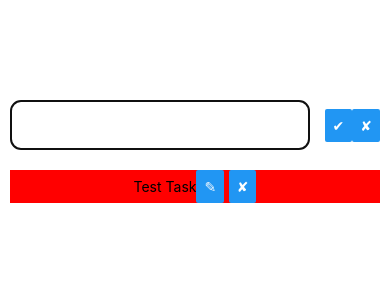
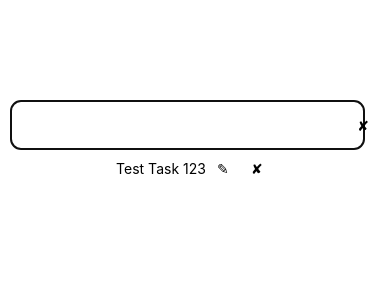
Before and after one commit to Lecsar/react_native_todo, a React Native app: screen / in a window 390 px wide. Shown: the top 300 px of the page. Built offline with nearby package versions, Linux system fonts and the light colour scheme.

Commit message:
next patch

```diff
--- a/components/AddInput.js
+++ b/components/AddInput.js
@@ -8,24 +8,30 @@ export class AddInput extends React.Component {
     super(props);
 
     this.state = {
-      text: props.text || ''
+      text: props.text || '',
     };
   }
 
-  changeValue = ({ nativeEvent: { text } }) => this.setState({ text });
+  clearInput() {
+    this.setState({ text: '' });
+  }
+
+  changeValue = ({ nativeEvent: { text } }) => {
+    this.setState({ text });
+  };
 
   onAcceptInput = () => {
-    this.props.onAccept();
+    this.props.onAccept(this.state.text);
     this.onEndEditing();
   };
 
   onCloseInput = () => {
     this.props.onClose();
-    this.setState({ text: '' });
+    this.clearInput();
   };
 
   onEndEditing = () => {
-    const {onEndEditingInputWithText, onEndEditingEmptyInput} = this.props;
+    const { onEndEditingInputWithText, onEndEditingEmptyInput } = this.props;
     const valueWithoutSpaces = this.state.text.trim();
 
     if (valueWithoutSpaces) {
@@ -33,6 +39,8 @@ export class AddInput extends React.Component {
     } else {
       onEndEditingEmptyInput();
     }
+
+    this.clearInput();
   };
 
   render() {
@@ -48,12 +56,10 @@ export class AddInput extends React.Component {
           onEndEditing={this.onEndEditing}
           autoFocus
         />
-        {!hideAcceptBtn && (
-          <CustomButton type={btnTypes.accept} onPress={this.onAcceptInput} />
-        )}
-        {!hideCloseBtn && (
-          <CustomButton type={btnTypes.delete} onPress={this.onCloseInput} />
-        )}
+        <View style={styles.btnGroup}>
+          {!hideAcceptBtn && <CustomButton type={btnTypes.accept} onPress={this.onAcceptInput} />}
+          {!hideCloseBtn && <CustomButton type={btnTypes.delete} onPress={this.onCloseInput} />}
+        </View>
       </View>
     );
   }
@@ -65,7 +71,7 @@ AddInput.defaultProps = {
   onEndEditingInputWithText: noop,
   onEndEditingEmptyInput: noop,
   onClose: noop,
-  onAccept: noop
+  onAccept: noop,
 };
 
 const styles = StyleSheet.create({
@@ -75,11 +81,10 @@ const styles = StyleSheet.create({
     alignItems: 'center',
     position: 'relative',
     width: '100%',
-    marginBottom: 20
   },
 
   input: {
-    width: '85%',
+    width: '100%',
     marginRight: 15,
     height: 50,
     borderColor: 'black',
@@ -87,6 +92,14 @@ const styles = StyleSheet.create({
     borderRadius: 10,
     paddingLeft: 10,
     paddingRight: 10,
-    fontSize: 14
-  }
+    fontSize: 14,
+  },
+
+  btnGroup: {
+    display: 'flex',
+    flexDirection: 'row',
+    alignItems: 'center',
+    position: 'absolute',
+    right: 0,
+  },
 });
--- a/components/CustomButton.js
+++ b/components/CustomButton.js
@@ -1,12 +1,28 @@
 import React from 'react';
-import { Button } from 'react-native';
+import { Text, StyleSheet, TouchableOpacity } from 'react-native';
+import { noop } from 'lodash';
 
 export const btnTypes = {
   delete: '✘',
   edit: `✎`,
-  accept: '✔'
+  accept: '✔',
 };
 
-export const CustomButton = ({ onPress, type = btnTypes.delete }) => (
-  <Button title={type} onPress={onPress} />
+export const CustomButton = ({ onPress = noop, type = btnTypes.delete }) => (
+  <TouchableOpacity style={styles.btn} onPress={onPress}>
+    <Text style={styles.icon}>{type}</Text>
+  </TouchableOpacity>
 );
+
+const styles = StyleSheet.create({
+  btn: {
+    display: 'flex',
+    flexDirection: 'column',
+    justifyContent: 'center',
+    alignItems: 'center',
+    width: 30,
+    height: '100%',
+    marginLeft: 2,
+    marginRight: 2,
+  },
+});
--- a/components/Task.js
+++ b/components/Task.js
@@ -6,10 +6,8 @@ export const Task = ({ text, onClickDelete, onClickEdit, onClickChange }) => {
   return (
     <View style={styles.task}>
       <Text style={styles.text}>{text}</Text>
-      <View style={styles.btnGroup}>
-        <CustomButton type={btnTypes.edit} onPress={onClickEdit} />
-        <CustomButton type={btnTypes.delete} onPress={onClickDelete} />
-      </View>
+      <CustomButton type={btnTypes.edit} onPress={onClickEdit} />
+      <CustomButton type={btnTypes.delete} onPress={onClickDelete} />
     </View>
   );
 };
@@ -18,17 +16,10 @@ const styles = StyleSheet.create({
   task: {
     display: 'flex',
     flexDirection: 'row',
-    alignItems: 'center'
+    alignItems: 'center',
   },
 
   text: {
-    width: '80%'
+    width: '80%',
   },
-
-  btnGroup: {
-    display: 'flex',
-    flexDirection: 'row',
-    justifyContent: 'space-between',
-    width: 60
-  }
 });
--- a/components/TaskList.js
+++ b/components/TaskList.js
@@ -1,33 +1,41 @@
 import React, { Component } from 'react';
-import { View, StyleSheet, TextInput } from 'react-native';
+import { View, StyleSheet } from 'react-native';
 import { Task } from './Task';
+import { AddInput } from './AddInput';
 
 export class TaskList extends Component {
   state = {
-    editingTaskId: null
+    editingTaskId: null,
   };
 
   selectEditingTask = (editingTaskId = null) => () => {
     this.setState({ editingTaskId });
   };
 
+  changeTask = id => changedText => {
+    this.props.changeTask(id, 'text', changedText);
+    this.selectEditingTask()();
+  };
+
   render() {
     const { editingTaskId } = this.state;
-    const { tasks, deleteTask } = this.props;
+    const { tasks, deleteTask, changeTask } = this.props;
 
     return (
       <View style={styles.list}>
         {tasks.map(({ id, ...data }) =>
           editingTaskId === id ? (
-            <TextInput value={data.text} />
+            <AddInput
+              key={id}
+              text={data.text}
+              onAccept={this.changeTask(id)}
+              onEndEditingInputWithText={this.changeTask(id)}
+              onEndEditingEmptyInput={deleteTask(id)}
+              onClose={this.selectEditingTask()}
+            />
           ) : (
-            <Task
-              key={id}
-              {...data}
-              onClickDelete={deleteTask(id)}
-              onClickEdit={this.selectEditingTask(id)}
-            />
-          )
+            <Task key={id} {...data} onClickDelete={deleteTask(id)} onClickEdit={this.selectEditingTask(id)} />
+          ),
         )}
       </View>
     );
@@ -40,6 +48,6 @@ const styles = StyleSheet.create({
     flexDirection: 'column',
     alignItems: 'center',
     width: '100%',
-    backgroundColor: 'red'
-  }
+    marginTop: 10,
+  },
 });
--- a/containers/TodoList.js
+++ b/containers/TodoList.js
@@ -1,7 +1,6 @@
 import React from 'react';
-import { StyleSheet, Text, View, Dimensions } from 'react-native';
+import { StyleSheet, View } from 'react-native';
 import { AddInput } from '../components/AddInput';
-import { Task } from '../components/Task';
 import { TaskList } from '../components/TaskList';
 
 let lastId = 2;
@@ -11,10 +10,10 @@ export class TodoList extends React.Component {
     tasks: [
       {
         id: 1,
-        text: 'Test Task',
-        active: false
-      }
-    ]
+        text: 'Test Task 123',
+        active: false,
+      },
+    ],
   };
 
   addTask = text => {
@@ -24,48 +23,38 @@ export class TodoList extends React.Component {
         {
           id: ++lastId,
           text,
-          active: false
-        }
-      ]
+          active: false,
+        },
+      ],
     }));
   };
 
   deleteTask = deletedTaskId => () => {
     this.setState(({ tasks }) => ({
-      tasks: tasks.filter(({ id }) => id !== deletedTaskId)
+      tasks: tasks.filter(({ id }) => id !== deletedTaskId),
     }));
   };
 
-  changeTask = changedTaskId => (changedOptionName, changedValue) => {
-    this.setState(({ tasks }) =>
-      tasks.map(task => {
-        if (
-          task.id === changedTaskId &&
-          task.hasOwnProperty(changedOptionName)
-        ) {
+  changeTask = (changedTaskId, changedOptionName, changedText) => {
+    this.setState(({ tasks }) => ({
+      tasks: tasks.map(task => {
+        if (task.id === changedTaskId && task.hasOwnProperty(changedOptionName)) {
           return {
             ...task,
-            [changedOptionName]: changedValue
+            [changedOptionName]: changedText,
           };
         }
 
         return task;
-      })
-    );
+      }),
+    }));
   };
 
   render() {
     return (
       <View style={styles.todo}>
-        <AddInput
-          style={styles.addInput}
-          onEndEditingInputWithText={this.addTask}
-        />
-        <TaskList
-          tasks={this.state.tasks}
-          deleteTask={this.deleteTask}
-          changeTask={this.changeTask}
-        />
+        <AddInput style={styles.addInput} onEndEditingInputWithText={this.addTask} hideAcceptBtn />
+        <TaskList tasks={this.state.tasks} deleteTask={this.deleteTask} changeTask={this.changeTask} />
       </View>
     );
   }
@@ -76,6 +65,6 @@ const styles = StyleSheet.create({
     display: 'flex',
     flexDirection: 'column',
     alignItems: 'center',
-    width: '100%'
-  }
+    width: '100%',
+  },
 });
```
Also changed, not shown: package.json (+6 -1 lines), 1 other file (tests, documents, lock files or other folders).
